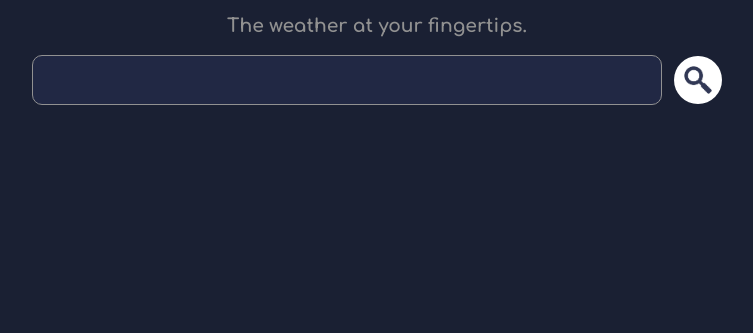
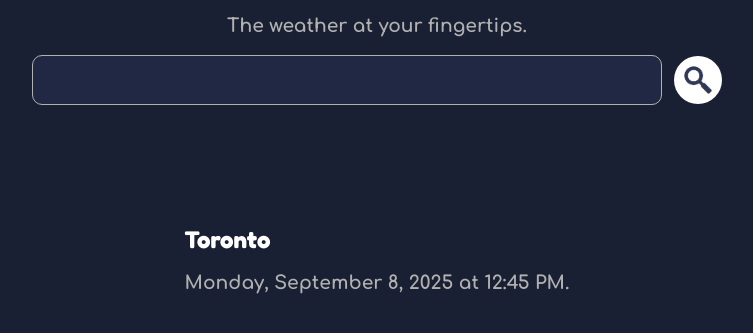
Before and after one commit to Ayaanator/weather-app, a website built with webpack: page src/template.html in a window 1280 px wide. Shown: the part 63-396 px from the top of the page, without its empty margins (263-1016 px from the left). Built offline with nearby package versions, Linux system fonts and the light colour scheme.

Commit message:
Start on dynamic weather display

```diff
--- a/src/styles.css
+++ b/src/styles.css
@@ -8,7 +8,7 @@
     --background-color: #1a2033;
     --secondary-color: #303855;
     --text-color: #ffffff;
-    --accent-color: #919191;
+    --accent-color: #b1b1b1;
 }
 
 html {
@@ -45,9 +45,11 @@ header {
 
 #container {
     display: flex;
-    flex-direction: row;
+    flex-direction: column;
     justify-content: center;
     align-items: center;
+
+    gap: 100px;
 }
 
 #search {
--- a/src/template.html
+++ b/src/template.html
@@ -17,6 +17,10 @@
             <img src="./images/search.jpg" id="search-button">
         </div>
 
+        <div class="main-info">
+          <h2 class="primary">Toronto</h2>
+          <h3 class="secondary">Monday, September 8, 2025 at 12:45 PM.</h3>
+        </div>
     </div>
 
     <div id="test"></div>
```
